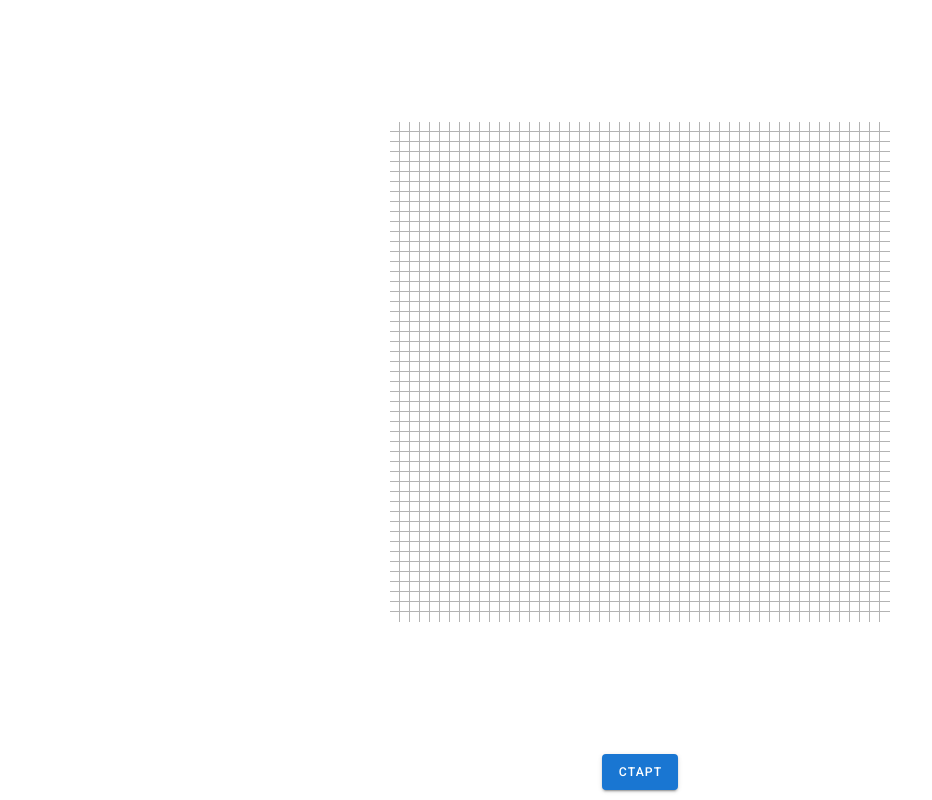
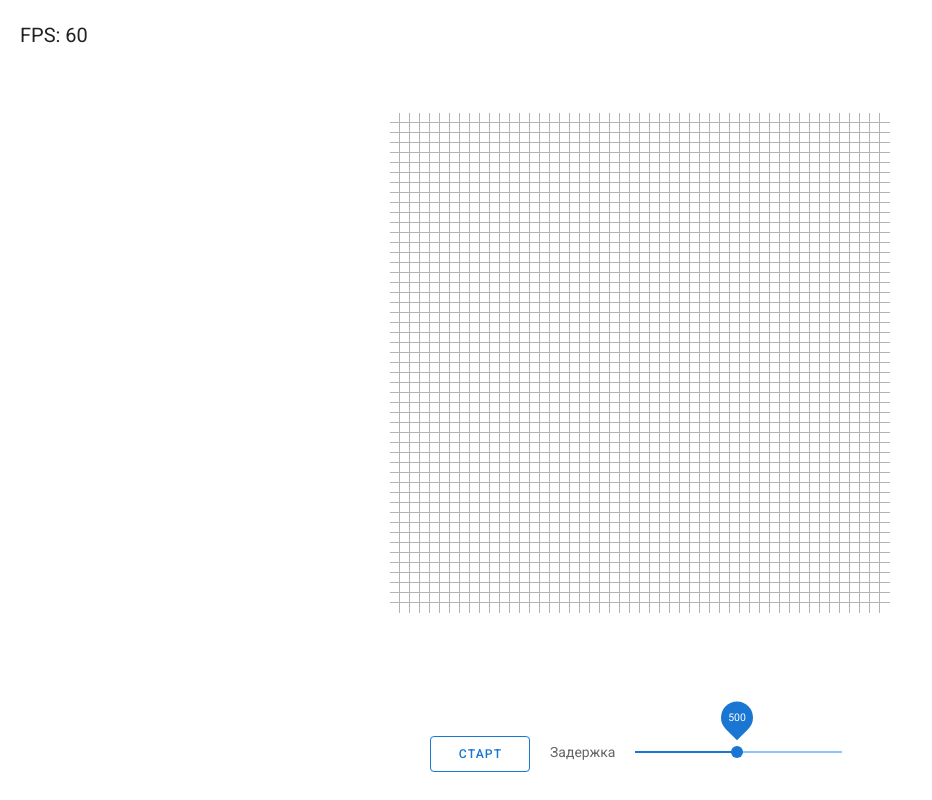
Before and after one commit to EaredRodent/game-of-life-canvas-demo, a Nuxt app in the folder app/: page / in a window 1280 px wide. Shown: the whole page, without its empty margins (0-932 px from the left). Built offline with nearby package versions, Linux system fonts and the light colour scheme.

Commit message:
1. Render optimization, minimize fill, stroke etc. 2. Added slider for configuring speed of cells update

```diff
--- a/app/nuxt.config.js
+++ b/app/nuxt.config.js
@@ -7,7 +7,7 @@ export default {
 
   // Global page headers: https://go.nuxtjs.dev/config-head
   head: {
-    title: 'Canvas',
+    title: 'Conway\'s Game of Life',
     htmlAttrs: {
       lang: 'en'
     },
@@ -35,7 +35,7 @@ export default {
   // Modules for dev and build (recommended): https://go.nuxtjs.dev/config-modules
   buildModules: [
     // https://go.nuxtjs.dev/vuetify
-    '@nuxtjs/vuetify',
+    '@nuxtjs/vuetify'
   ],
 
   // Modules: https://go.nuxtjs.dev/config-modules
--- a/app/pages/index.js
+++ b/app/pages/index.js
@@ -5,14 +5,10 @@ class Cell {
   y = 0
   size = 0
   fillStyle = ''
-  constructor (x, y, size, fillStyle) {
+  constructor (x, y, size) {
     this.x = x
     this.y = y
     this.size = size
-    this.fillStyle = fillStyle
-  }
-  setNextState(state) {
-    this.nextState = state
   }
   setNextStateBySiblingsCount(count) {
     const stateMap = {
@@ -30,12 +26,8 @@ class Cell {
     this.nextState = stateMap[count][Number(this.state)]
   }
   draw(ctx) {
-    this.state = this.nextState
     if(this.state) {
-      ctx.save()
-      ctx.fillStyle = this.fillStyle
-      ctx.fillRect(this.x, this.y, this.size, this.size)
-      ctx.restore()
+      ctx.rect(this.x, this.y, this.size, this.size)
     }
   }
 }
@@ -44,7 +36,9 @@ export default {
   name: 'Index',
   data () {
     return {
-      run: false
+      run: false,
+      cellsUpdateDelay: 500,
+      fps: 0
     }
   },
   beforeCreate () {
@@ -52,12 +46,11 @@ export default {
     this.areaSize = 500
     this.cellSize = 10
     this.strokeStyle = '#b3b3b3'
-    this.fillStyle = '#88f'
+    this.fillStyle = '#000'
     this.rows = []
   },
   mounted () {
     this.ctx = this.$refs.canvas.getContext('2d')
-    // this.ctx.translate(-0.5, -0.5)
     this.initCells()
     this.initMouseEvents()
     this.initRender()
@@ -72,12 +65,6 @@ export default {
         this.ctx.moveTo(0, offset + 0.5)
         this.ctx.lineTo(this.areaSize, offset + 0.5)
       }
-
-      this.ctx.save()
-      this.ctx.strokeStyle = this.strokeStyle
-      this.ctx.lineWidth = 1
-      this.ctx.stroke()
-      this.ctx.restore()
     },
     initCells() {
       const to = this.areaSize / this.cellSize
@@ -91,36 +78,77 @@ export default {
         this.rows.push(row)
       }
     },
-    drawCells() {
-      const cellsForDraw = []
-
-      this.rows.forEach((row, rowI) => {
-        row.forEach((cell, cellI) => {
-          if(this.run) {
-            const siblingsCount = this.calcSiblings(rowI, cellI)
-            cell.setNextStateBySiblingsCount(siblingsCount)
-          }
-          cellsForDraw.push(cell)
+    updateCellsState() {
+      ['setNextState', 'setState'].forEach(workType => {
+        this.rows.forEach((row, rowI) => {
+          row.forEach((cell, cellI) => {
+            if(workType === 'setNextState') {
+              const siblingsCount = this.calcSiblings(rowI, cellI)
+              cell.setNextStateBySiblingsCount(siblingsCount)
+            }
+            if(workType === 'setState') {
+              cell.state = cell.nextState
+            }
+          })
         })
       })
-
-      cellsForDraw.forEach(cell => cell.draw(this.ctx))
     },
     initMouseEvents() {
       this.$refs.canvas.addEventListener('click', e => {
         const rowIndex = Math.trunc(e.offsetY / this.cellSize)
         const cellIndex = Math.trunc(e.offsetX / this.cellSize)
         const cell = this.rows[rowIndex][cellIndex]
-        cell.setNextState(!cell.state)
-        cell.draw(this.ctx)
+        cell.state = !cell.state
       })
     },
     initRender() {
-      setInterval(() => {
+      let cellsStateUpdatedTs = 0
+      let fpsTsStart = Date.now()
+      let fpsCount = 0
+
+
+      const renderWork = () => {
         this.ctx.clearRect(0, 0, this.areaSize, this.areaSize)
+
         this.drawTable()
-        this.drawCells()
-      }, 500)
+
+        const currentTs = Date.now()
+        const fromLastUpdateMs = currentTs - cellsStateUpdatedTs
+
+        if((this.cellsUpdateDelay <= fromLastUpdateMs) && this.run) {
+          this.updateCellsState()
+          cellsStateUpdatedTs = currentTs
+        }
+
+        this.rows.forEach(row => {
+          row.forEach(cell => {
+            if(cell.state) {
+              cell.draw(this.ctx)
+            }
+          })
+        })
+
+        this.ctx.save()
+        this.ctx.strokeStyle = this.strokeStyle
+        this.ctx.lineWidth = 1
+        this.ctx.stroke()
+        this.ctx.fillStyle = this.fillStyle
+        this.ctx.fill()
+        this.ctx.restore()
+        this.ctx.beginPath()
+
+        const fpsTsDiff = currentTs - fpsTsStart
+        fpsCount++
+
+        if(1000 <= fpsTsDiff) {
+          this.fps = fpsCount
+          fpsTsStart = Date.now()
+          fpsCount = 0
+        }
+
+        requestAnimationFrame(renderWork)
+      }
+      renderWork()
     },
     calcSiblings(rowI, cellI) {
       const yStart = rowI - 1
--- a/app/pages/index.vue
+++ b/app/pages/index.vue
@@ -1,12 +1,21 @@
 <template>
   <div class="x-page">
     <div class="x-draw-zone">
+      <span class="x-fps">FPS: {{ fps }}</span>
       <canvas ref="canvas" :width="areaSize" :height="areaSize" />
     </div>
     <div class="x-actions">
-      <v-btn :color="run ? 'error' : 'primary'" @click="run = !run">
+      <v-btn outlined class="x-button" :color="run ? 'error' : 'primary'" @click="run = !run">
         {{ run ? 'Стоп' : 'Старт' }}
       </v-btn>
+      <v-slider
+        v-model="cellsUpdateDelay"
+        :label="`Задержка`"
+        class="x-slider"
+        min="17"
+        max="1000"
+        thumb-label="always"
+      />
     </div>
   </div>
 </template>
@@ -23,10 +32,18 @@ export { default } from './index.js'
   }
 
   .x-draw-zone {
+    position: relative;
     flex: 1 1 0;
     display: flex;
     justify-content: center;
     align-items: center;
+  }
+
+  .x-fps {
+    position: absolute;
+    font-size: 20px;
+    top: 20px;
+    left: 20px;
   }
 
   .x-actions {
@@ -35,4 +52,13 @@ export { default } from './index.js'
     display: flex;
     justify-content: center;
   }
+
+  .x-button {
+    flex: 0 0 100px;
+  }
+
+  .x-slider {
+    margin-left: 20px;
+    flex: 0 0 300px;
+  }
 </style>
```
Also changed, not shown: 1 other file (tests, documents, lock files or other folders).
